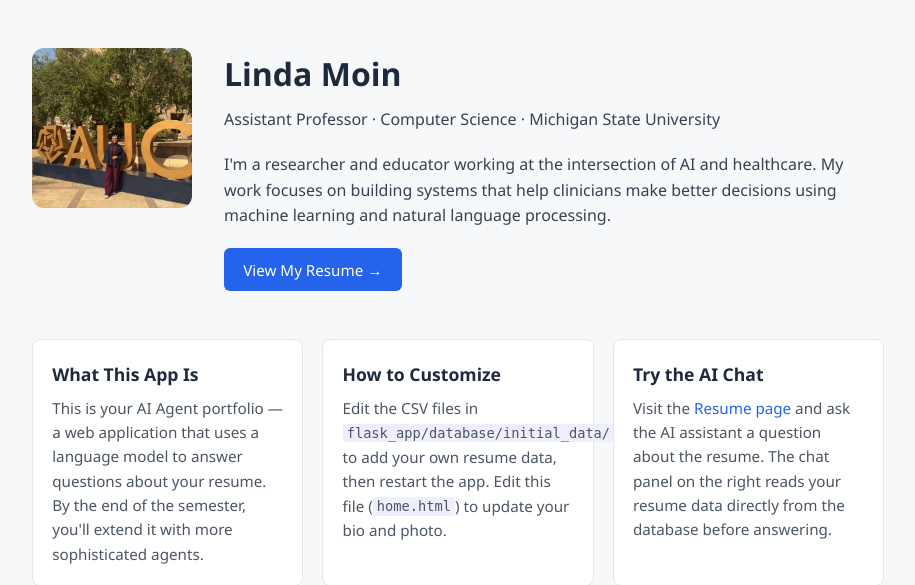
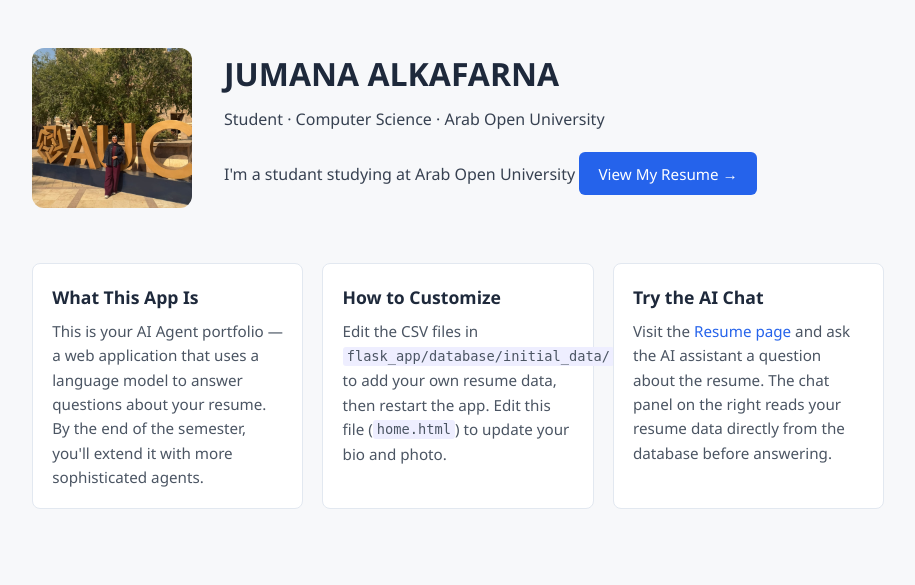
Before and after one commit to AUC-SPOCS-AI-AGENTS/ai-agents, a Flask app: page / in a window 1280 px wide. Shown: the part 56-641 px from the top of the page, without its empty margins (182-1097 px from the left). Run offline with Flask 3, Linux system fonts and the light colour scheme.

Commit message:
Update home.html

```diff
--- a/homework 0/flask_app/templates/home.html
+++ b/homework 0/flask_app/templates/home.html
@@ -30,20 +30,17 @@
     <div class="profile-text">
 
       <!-- NOTE: Replace this with your own name -->
-      <h1>Linda Moin</h1>
+      <h1>JUMANA ALKAFARNA</h1>
 
       <!-- NOTE: Replace this with your own title or tagline -->
-      <p class="subtitle">Assistant Professor · Computer Science · Michigan State University</p>
+      <p class="subtitle">Student · Computer Science · Arab Open University</p>
 
       <!--
         NOTE: Replace this paragraph with your own bio (2–4 sentences).
         What do you study? What are you interested in? What's a fun fact about you?
       -->
       <p>
-        I'm a researcher and educator working at the intersection of AI and healthcare.
-        My work focuses on building systems that help clinicians make better decisions
-        using machine learning and natural language processing.
-      </p>
+        I'm a studant studying at Arab Open University
 
       <a href="/resume" class="btn">View My Resume →</a>
 
```
